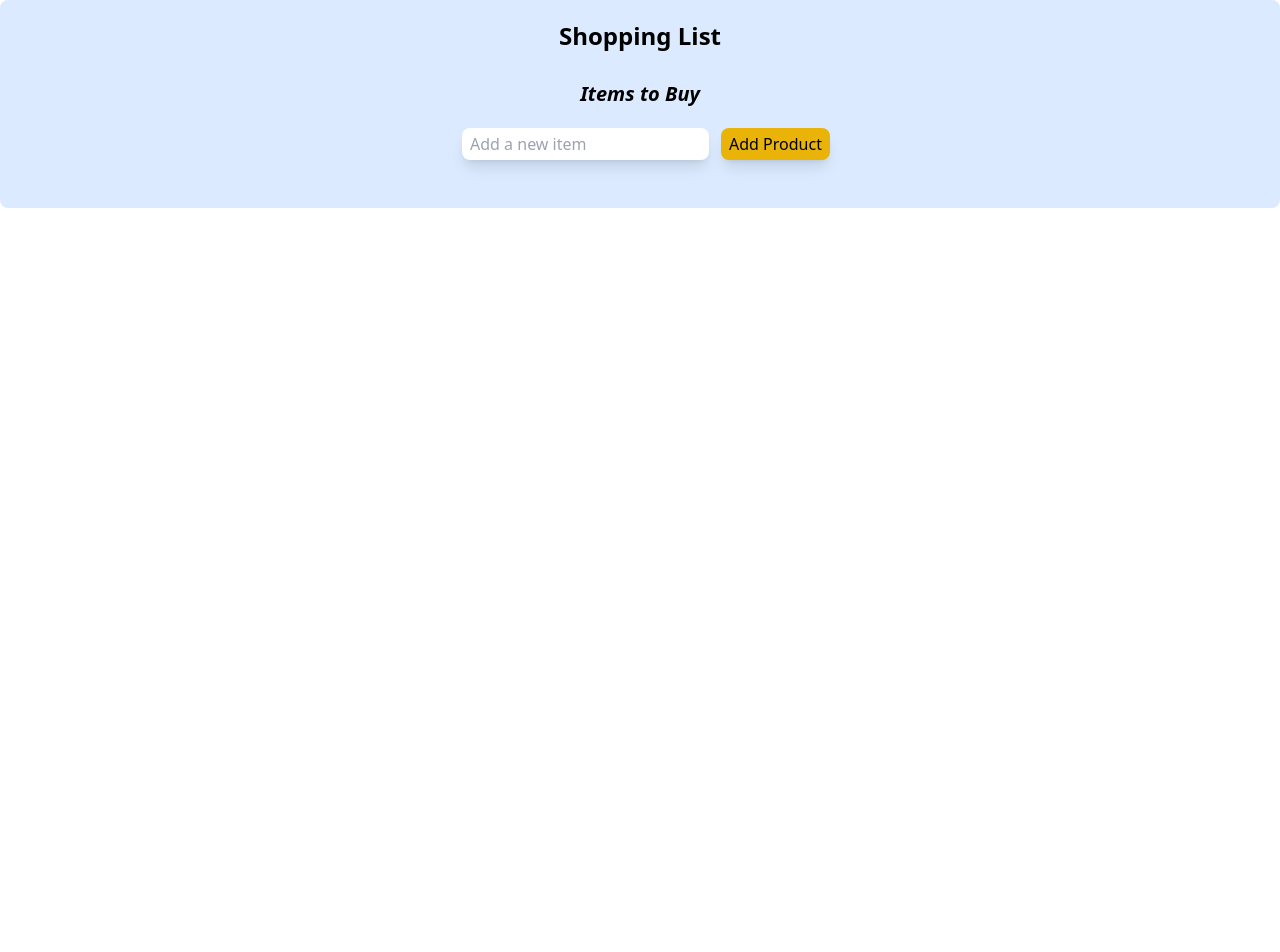
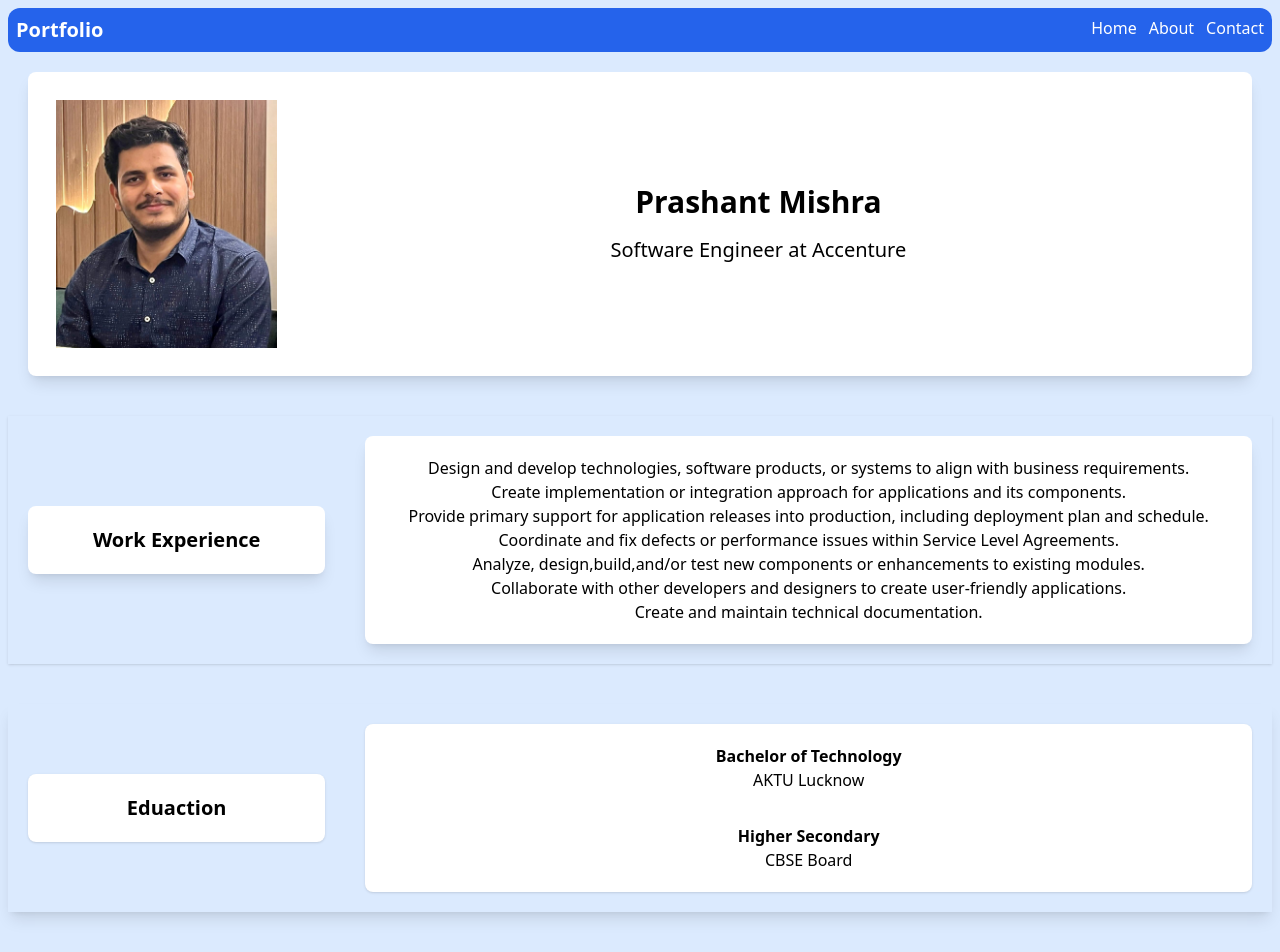
Before and after one commit to MPrashant1100/frontend_master, a React (Create React App) app: page / in a window 1280 px wide. Shown: the top 952 px of the page. Before the commit the page ends 800 px from the top, so only its background shows below. Built offline with nearby package versions, Linux system fonts and the light colour scheme.

Commit message:
new files added

```diff
--- a/src/App.js
+++ b/src/App.js
@@ -1,12 +1,14 @@
 import ToDoList from './components/Practice/ToDoList';
 import ShoppingList from './components/Assignment/ShoppingList';
+import Portfolio from './components/Practice/Portfolio';
 import './App.css';
 
 function App() {
   return (
     <div className="App">
-      <ShoppingList/>
+      <Portfolio/>
      {/*
+     <ShoppingList/>
       <ToDoList/>
   */}
     </div>
--- /dev/null
+++ b/src/components/Practice/Portfolio.js
@@ -0,0 +1,52 @@
+import React from 'react'
+
+function Portfolio() {
+  return (
+    <>
+        <div className='bg-blue-100 max-w-full h-full p-2'>
+            <nav className='flex justify-between m-auto p-2 px-2 bg-blue-600 text-white rounded-xl'>
+                <div>
+                    <h1 className='text-xl font-bold'>Portfolio</h1>
+                </div>
+                <div className='flex space-x-3'>
+                    <h1>Home</h1>
+                    <h1>About</h1>
+                    <h1>Contact</h1>
+                </div>
+            </nav>
+            <div className='flex flex-row items-center bg-white m-5 p-5 px-10h-1/4 w-auto rounded-lg shadow-lg'>
+                <div className='basis-1/5 rounded p-2'><img src='./images/Pic.jpeg'/></div>
+                <div className='basis-4/5'>
+                    <h1 className=' text-3xl font-bold'>Prashant Mishra</h1>
+                    <p className='text-xl mt-4'>Software Engineer at Accenture</p>
+                </div>
+            </div>
+            <div className='flex flex-row items-center h-1/3 my-10 shadow'>
+                <div className='basis-1/4 text-xl font-bold bg-white m-5 w-full h-full p-5 rounded-lg shadow-lg'>Work Experience</div>
+                <div className='basis-3/4 bg-white m-5 w-full h-full p-5 rounded-lg shadow-lg'>
+                    <ul className='items-start'>
+                       <li> Design and develop technologies, software products, or systems to align with business requirements.</li>
+                       <li> Create implementation or integration approach for applications and its components.</li>
+                       <li> Provide primary support for application releases into production, including deployment plan and schedule.</li>
+                       <li> Coordinate and fix defects or performance issues within Service Level Agreements.</li>
+                       <li> Analyze, design,build,and/or test new components or enhancements to existing modules.</li>
+                       <li> Collaborate with other developers and designers to create user-friendly applications.</li>
+                       <li> Create and maintain technical documentation. </li>
+                    </ul>
+                </div>
+            </div>
+            <div className='flex flex-row items-center my-10 shadow-lg'>
+                <div className='basis-1/4 text-xl font-bold bg-white m-5 w-full h-full p-5 rounded-lg shadow'>Eduaction</div>
+                <div className='basis-3/4 bg-white m-5 w-full h-full p-5 rounded-lg shadow'>
+                    <h1 className='font-semibold'>Bachelor of Technology</h1>
+                    <p>AKTU Lucknow</p>
+                    <h1 className='font-semibold mt-8'>Higher Secondary</h1>
+                    <p>CBSE Board</p>
+                </div>
+            </div>
+        </div>
+    </>
+  )
+}
+
+export default Portfolio
```
Also changed, not shown: public/images/Pic.jpeg (added).
